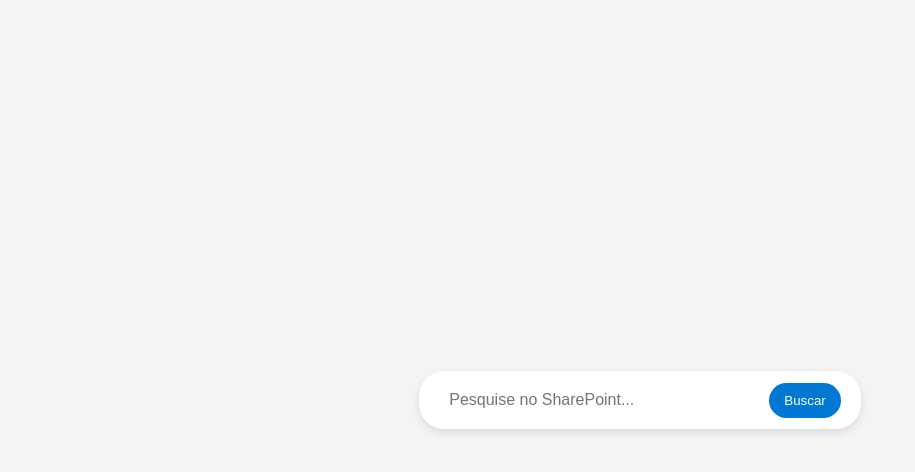
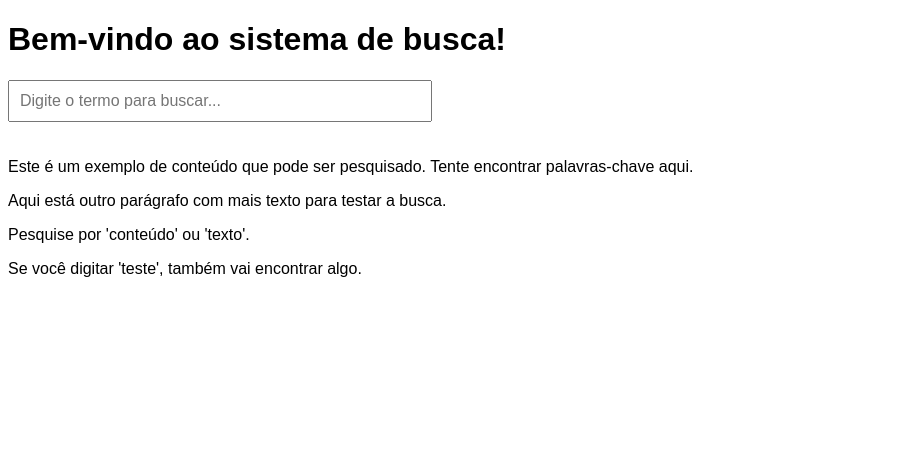
Before and after one commit to well-nunes/helppsp, a plain HTML site: page index.htm in a window 1280 px wide. Shown: the whole page, without its empty margins (0-915 px from the left). Drawn offline with Linux system fonts and the light colour scheme.

Commit message:
index.htm

```diff
--- a/index.htm
+++ b/index.htm
@@ -3,68 +3,55 @@
 <head>
   <meta charset="UTF-8">
   <meta name="viewport" content="width=device-width, initial-scale=1.0">
-    <title>Barra de Busca no SharePoint</title>
+  <title>Busca na Página</title>
   <style>
     body {
       font-family: Arial, sans-serif;
-            display: flex;
-            justify-content: center;
-            align-items: center;
-            height: 100vh;
-            margin: 0;
-            background-color: #f4f4f4;
     }
-
-        .search-container {
-            display: flex;
-            align-items: center;
-            background-color: white;
-            border-radius: 25px;
-            padding: 10px 20px;
-            box-shadow: 0 4px 8px rgba(0, 0, 0, 0.1);
+    #searchInput {
+      margin-bottom: 20px;
+      padding: 10px;
+      width: 100%;
+      max-width: 400px;
+      font-size: 16px;
     }
-
-        .search-container input {
-            border: none;
-            outline: none;
-            padding: 10px;
-            font-size: 16px;
-            border-radius: 25px;
-            width: 300px;
-        }
-
-        .search-container button {
-            background-color: #0078d4;
-            color: white;
-            border: none;
-            padding: 10px 15px;
-            margin-left: 10px;
-            border-radius: 25px;
-            cursor: pointer;
-        }
-
-        .search-container button:hover {
-            background-color: #005a8d;
+    .result {
+      margin-top: 20px;
     }
   </style>
 </head>
 <body>
+  <h1>Bem-vindo ao sistema de busca!</h1>
+  <input type="text" id="searchInput" placeholder="Digite o termo para buscar..." onkeyup="searchContent()">
 
-    <div class="search-container">
-        <input type="text" id="search" placeholder="Pesquise no SharePoint..." />
-        <button onclick="search()">Buscar</button>
+  <div id="content">
+    <p class="searchable">Este é um exemplo de conteúdo que pode ser pesquisado. Tente encontrar palavras-chave aqui.</p>
+    <p class="searchable">Aqui está outro parágrafo com mais texto para testar a busca.</p>
+    <p class="searchable">Pesquise por 'conteúdo' ou 'texto'.</p>
+    <p class="searchable">Se você digitar 'teste', também vai encontrar algo.</p>
   </div>
 
+  <div id="searchResults" class="result"></div>
+
   <script>
-        function search() {
-            var query = document.getElementById("search").value;
-            if (query) {
-                // Modifique a URL abaixo para apontar para sua página de resultados de pesquisa no SharePoint
-                var searchURL = "https://oncoclinicas.sharepoint.com/sites/ocpm_medicos/SitePages/Portfolio.aspx?csf=1&web=1&e=bvgwov" + encodeURIComponent(query);
-                window.open(searchURL, "_blank");
+    function searchContent() {
+      var input = document.getElementById("searchInput");
+      var filter = input.value.toLowerCase();
+      var content = document.getElementById("content");
+      var paragraphs = content.getElementsByClassName("searchable");
+      var results = [];
+
+      for (var i = 0; i < paragraphs.length; i++) {
+        var paragraph = paragraphs[i];
+        if (paragraph.textContent.toLowerCase().includes(filter)) {
+          results.push(paragraph.innerHTML);
         }
       }
+
+      // Exibe os resultados
+      var resultDiv = document.getElementById("searchResults");
+      resultDiv.innerHTML = results.length > 0 ? results.join('<br><br>') : "Nenhum resultado encontrado.";
+    }
   </script>
-
 </body>
 </html>
```
Lines whose indentation alone changed are shown as unchanged.
